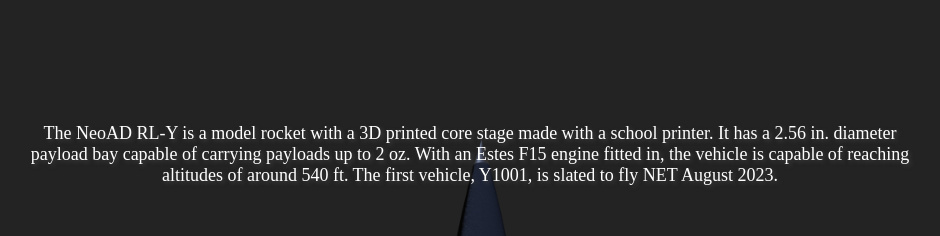
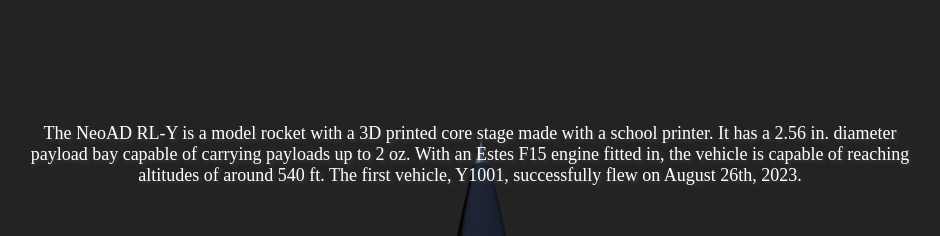
Before and after one commit to af267/NeoAD, a plain HTML site: page vehicles.html in a window 1280 px wide. Shown: the part 2600-2836 px from the top of the page, without its empty margins (170-1110 px from the left). Drawn offline with Linux system fonts and the light colour scheme.

Commit message:
Update vehicles.html

```diff
--- a/vehicles.html
+++ b/vehicles.html
@@ -110,7 +110,7 @@
     <h1 style="margin: 5px">RL-Y</h1>
     <p>3D PRINTED CORE</p>
     <div class="break2"></div>
-    <p style="max-width: 70vw; margin: auto;">The NeoAD RL-Y is a model rocket with a 3D printed core stage made with a school printer. It has a 2.56 in. diameter payload bay capable of carrying payloads up to 2 oz. With an Estes F15 engine fitted in, the vehicle is capable of reaching altitudes of around 540 ft. The first vehicle, Y1001, is slated to fly NET August 2023.</p>
+    <p style="max-width: 70vw; margin: auto;">The NeoAD RL-Y is a model rocket with a 3D printed core stage made with a school printer. It has a 2.56 in. diameter payload bay capable of carrying payloads up to 2 oz. With an Estes F15 engine fitted in, the vehicle is capable of reaching altitudes of around 540 ft. The first vehicle, Y1001, successfully flew on August 26th, 2023.</p>
     <div class="break1"></div>
     <h2 style="margin: 10px;">SPECIFICATIONS</h2>
     <p><b>HEIGHT:</b> 30 in.</p>
```
